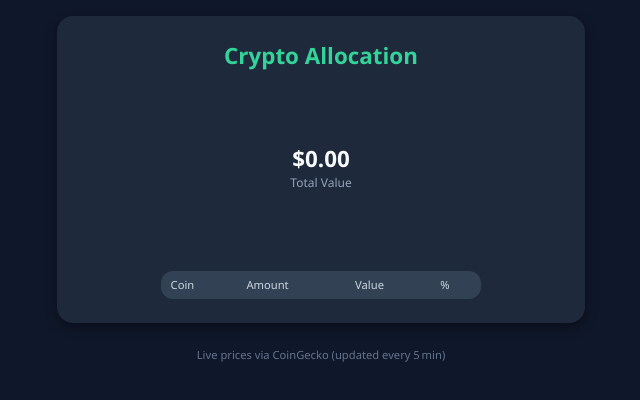
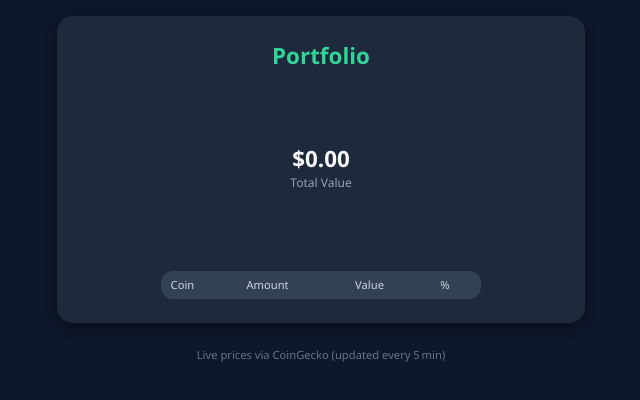
Before and after one commit to investmentstrategies/crypto, a plain HTML site: page index.html in a window 1280 px wide. Shown: the whole page, without its empty margins (319-959 px from the left). Drawn offline with nearby package versions, Linux system fonts and the light colour scheme; no server answers.

Commit message:
Update index.html

```diff
--- a/index.html
+++ b/index.html
@@ -114,7 +114,7 @@
 </head>
 <body>
   <div class="card">
-    <h2>Crypto Allocation</h2>
+    <h2>Portfolio</h2>
     <div class="chart-container">
       <canvas id="allocChart"></canvas>
       <div class="chart-overlay">
```
